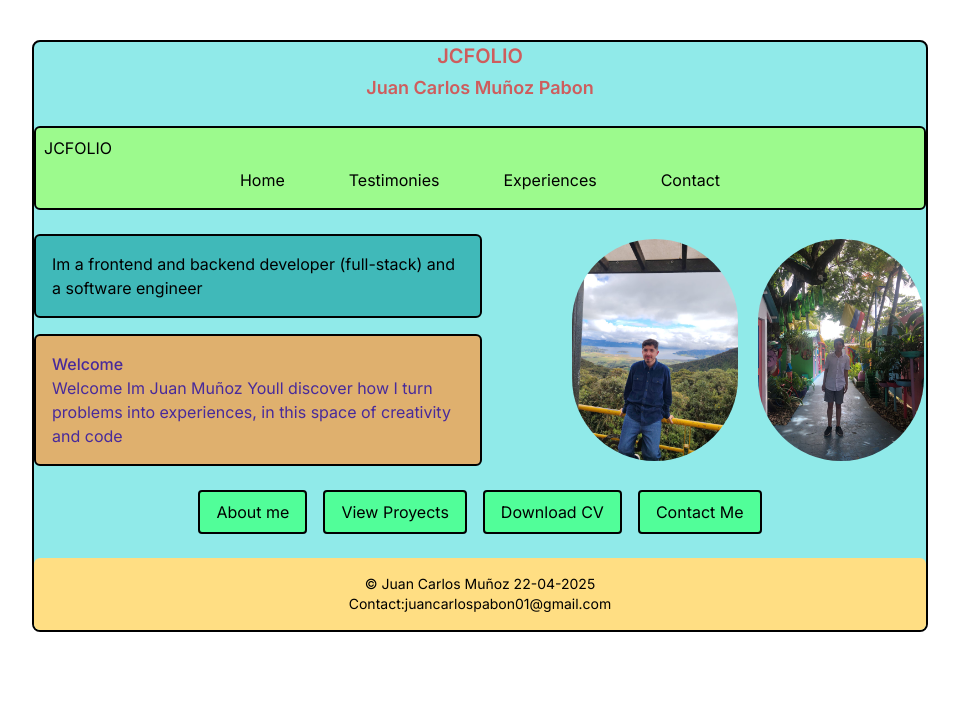
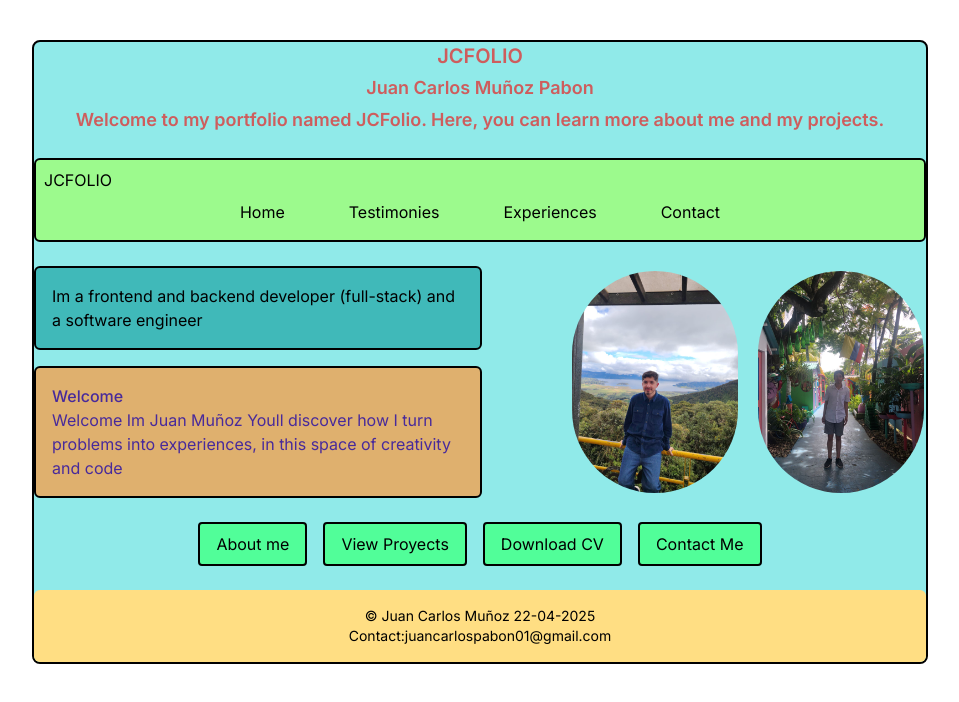
Before and after one commit to juankm08-a11y/portfolio, a Next.js app: page / in a window 1280 px wide. Shown: the top 702 px of the page, without its empty margins (160-1119 px from the left). Built offline with nearby package versions, Linux system fonts and the light colour scheme.

Commit message:
thirty-three commit

```diff
--- a/src/app/page.tsx
+++ b/src/app/page.tsx
@@ -64,6 +64,10 @@ export default function Home() {
           <h2 className="text-sm md:text-lg font-semibold text-[#CE5D5D]">
             Juan Carlos Muñoz Pabon
           </h2>
+          <p className="text-center font-semibold md:text-lg text-[#CE5D5D]">
+            Welcome to my portfolio named JCFolio. Here, you can learn more
+            about me and my projects.
+          </p>
         </header>
         <nav
           className={cn(
```
Also changed, not shown: 1 other file (tests, documents, lock files or other folders).
